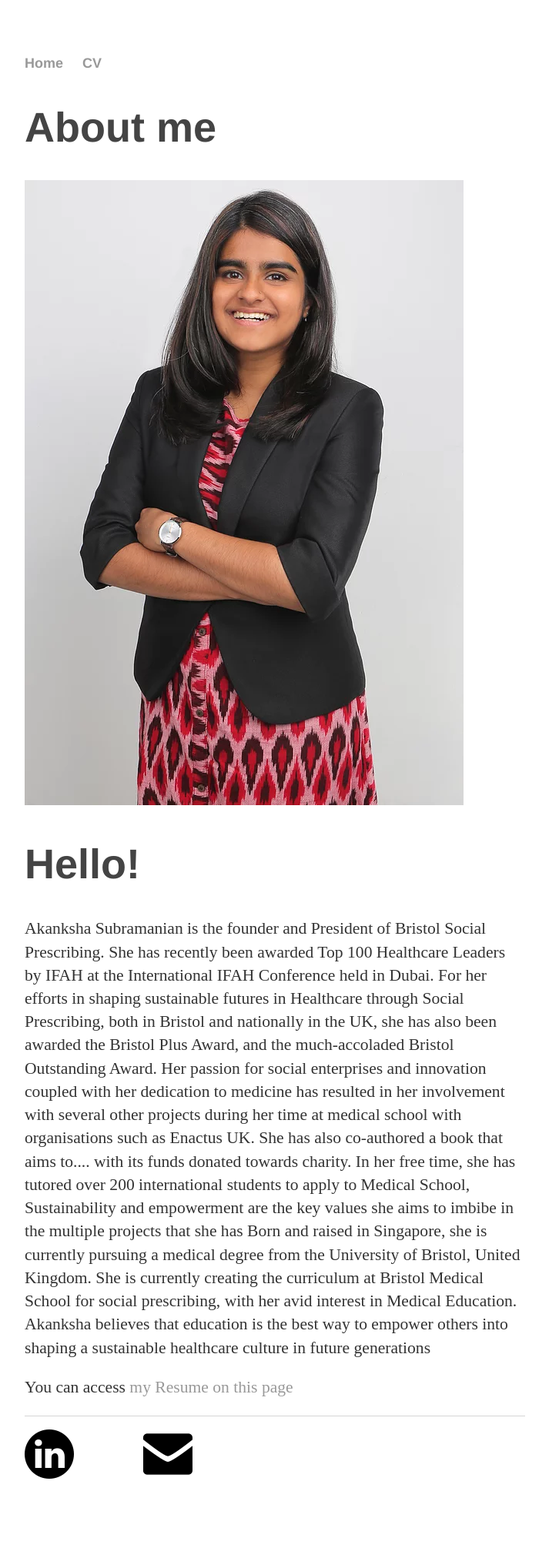
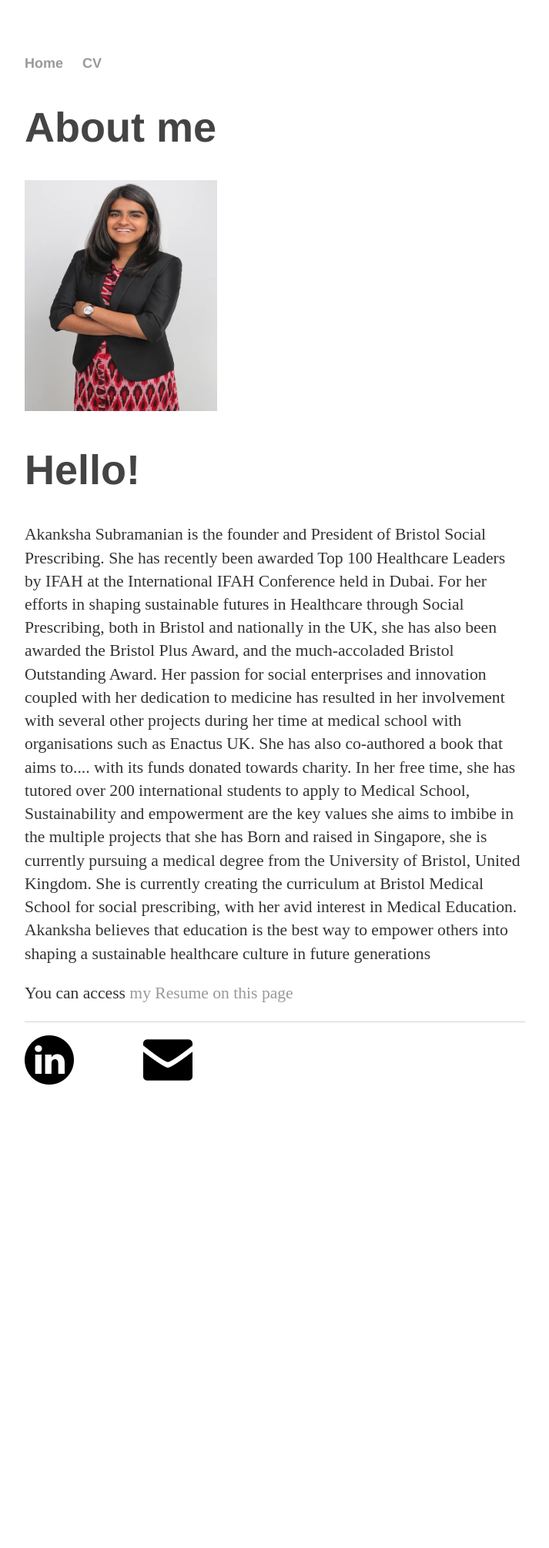
Before and after one commit to akankshasub/akankshasub.github.io, a Jekyll site: the page built from index.html, in a window 1280 px wide. Shown: the whole page at 77% size, without its empty margins (283-996 px from the left). Built offline with Jekyll 4.4.1, drawn with Linux system fonts in a browser that asks for light colours; after the commit the page ends 1499 px from its top, so only the background shows below that.

Commit message:
Adjusting image size

```diff
--- a/index.html
+++ b/index.html
@@ -5,7 +5,7 @@ title: About Akanksha
 
 <h1>About me</h1>
 <p>
-  <img src="/images/me.jpg" alt="Image of Akanksha Subramanian">
+  <img src="/images/me.jpg" alt="Image of Akanksha Subramanian" width="250" height="300">
 </p>
 
 <p>
```
